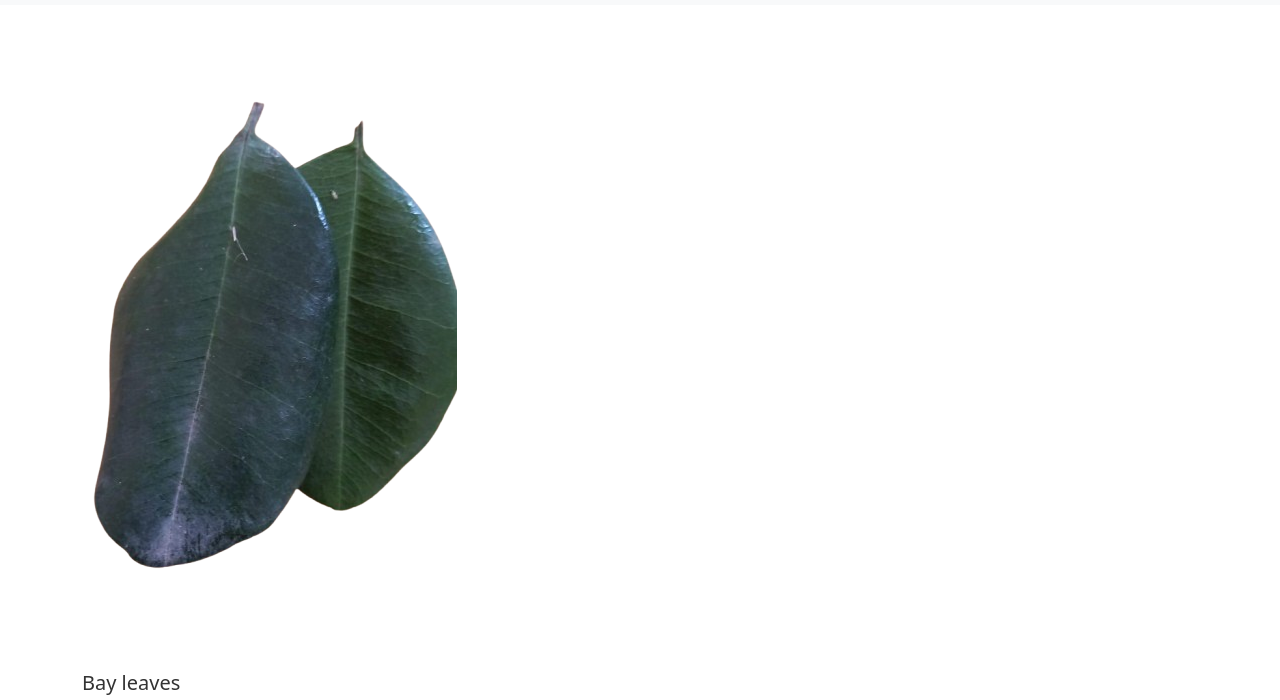
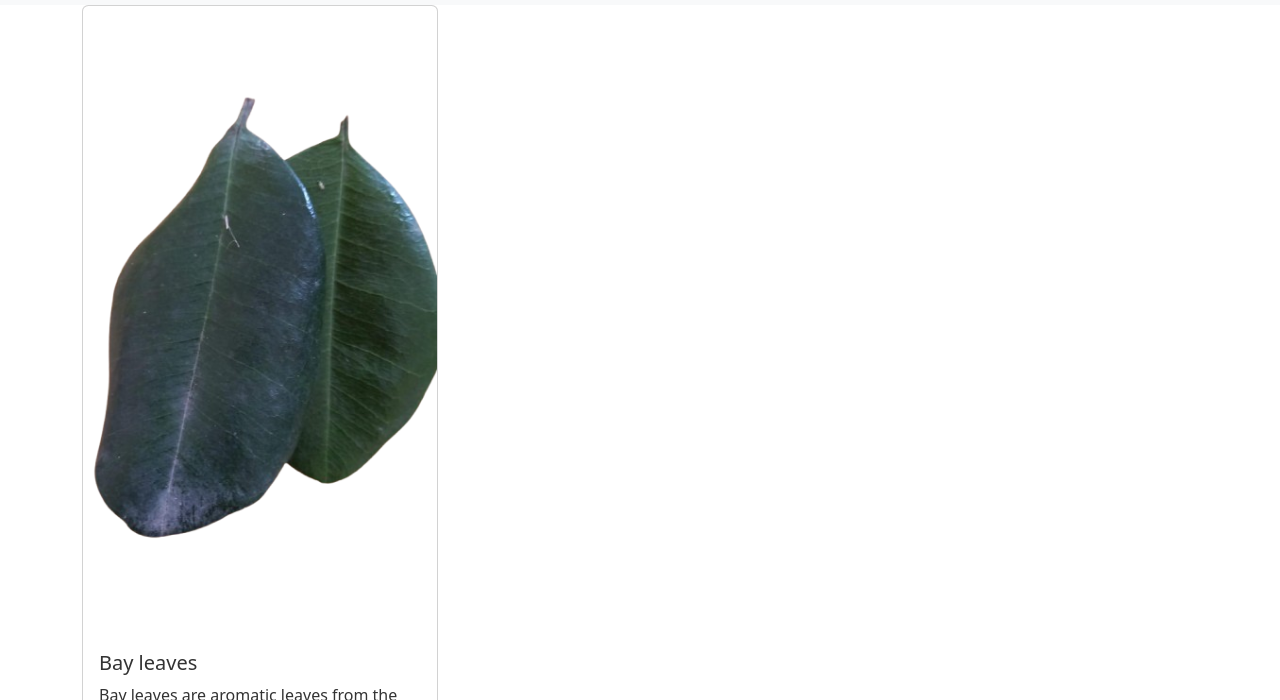
Before and after one commit to NICKY-100/sea-moss, a website: page products/index.html in a window 1280 px wide. Shown: the part 57-757 px from the top of the page. Drawn offline with nearby package versions, Linux system fonts and the light colour scheme; files that its build step writes are made by us from their sources.

Commit message:
enable grid classes and css

```diff
--- a/scss/styles.scss
+++ b/scss/styles.scss
@@ -27,7 +27,8 @@
 // Toggle global options
 $enable-gradients: true;
 $enable-shadows: true;
-
+$enable-grid-classes: true;
+$enable-cssgrid: true;
 $offcanvas-box-shadow: 0 1rem 3rem rgba(0, 0, 0, .175);
 
 // Include functions first
@@ -63,14 +64,14 @@ $secondary: #8EA604;
 // @import "bootstrap/scss/button-group";
 @import "bootstrap/scss/nav";
 @import "bootstrap/scss/navbar"; // Requires nav
-// @import "bootstrap/scss/card";
+@import "bootstrap/scss/card";
 // @import "bootstrap/scss/breadcrumb";
 // @import "bootstrap/scss/accordion";
 // @import "bootstrap/scss/pagination";
 @import "bootstrap/scss/badge";
 // @import "bootstrap/scss/alert";
 // @import "bootstrap/scss/progress";
-// @import "bootstrap/scss/list-group";
+@import "bootstrap/scss/list-group";
 @import "bootstrap/scss/close";
 // @import "bootstrap/scss/toasts";
 // @import "bootstrap/scss/modal"; // Requires transitions
```
